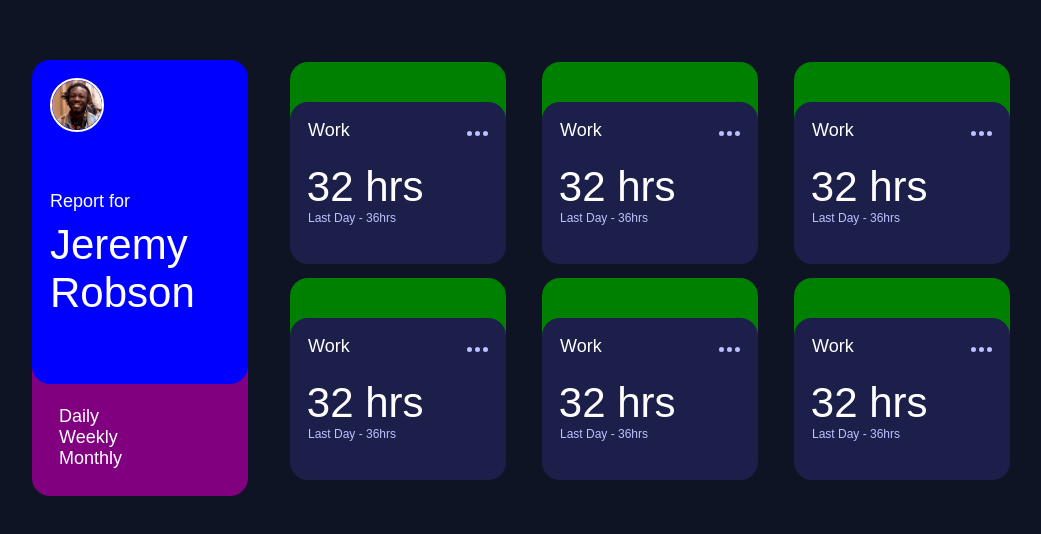
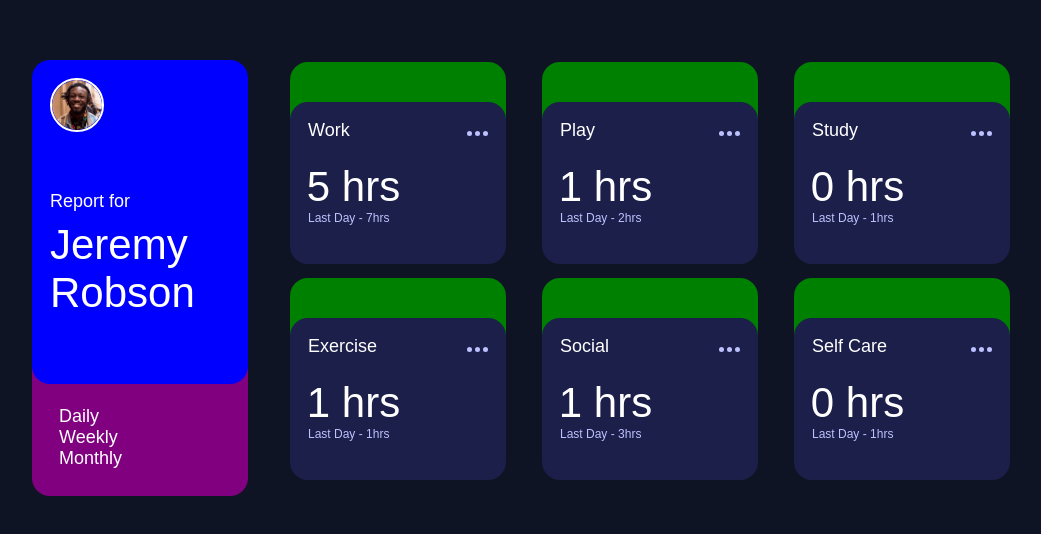
Before and after one commit to Xize-Wu/time-tracking-dashboard, a React (Vite) app: page / in a window 1280 px wide. Shown: the part 140-674 px from the top of the page, without its empty margins (144-1185 px from the left). Built offline with nearby package versions, Linux system fonts and the light colour scheme; the HTML template or start-up script is replaced by a standard one.

Commit message:
read json file and pass data into activity components

```diff
--- a/src/component/ActivityList.tsx
+++ b/src/component/ActivityList.tsx
@@ -1,3 +1,4 @@
+import { useState, useEffect } from "react";
 import { styled } from "styled-components";
 import ActivityComponent from "./activityList/ActivityComponent";
 
@@ -7,7 +8,6 @@ const StyledList = styled.ul`
   grid-template-columns: repeat(3, 1fr);
   gap: 2rem;
   @media (max-width: 768px) {
-
     padding-top: 2rem;
     padding-left: 0rem;
     min-width: 100%;
@@ -16,14 +16,23 @@ const StyledList = styled.ul`
 `;
 
 function ActivityList() {
+  const [activityArr, setActivityArr] = useState([]);
+
+
+  useEffect(() => {
+    fetch("../../data.json")
+      .then((res) => res.json())
+      .then((json) => setActivityArr(json))
+      .catch((err) => {
+        console.error("Error fetching activity data.");
+        console.error(err);
+      });
+  }, []);
   return (
     <StyledList>
-      <ActivityComponent />
-      <ActivityComponent />
-      <ActivityComponent />
-      <ActivityComponent />
-      <ActivityComponent />
-      <ActivityComponent />
+    {activityArr.map((ele, index) => (
+      <ActivityComponent key={index} activityItem={ele} />
+    ))}
     </StyledList>
   );
 }
--- a/src/component/activityList/ActivityComponent.tsx
+++ b/src/component/activityList/ActivityComponent.tsx
@@ -45,14 +45,30 @@ const StyledContent = styled.div`
     background-color: var(--hover-activity-background-color);
 
 `
+interface TimeFrameConfig {
+  Day: 'daily',
+  Month: 'monthly',
+  Week: 'weekly',
+}
 
-function ActivityComponent() {
-  const {period} = useActivity();
+const TimeFrame:TimeFrameConfig= {
+  Day: 'daily',
+  Month: 'monthly',
+  Week: 'weekly',
+}
+
+function ActivityComponent(props) {
+  const { period } = useActivity() as { period: 'Day' | 'Month' | 'Week' };
+  const timeFrameValue: 'daily' | 'monthly' | 'weekly' = TimeFrame[period];
+  const {activityItem} = props;
+  // console.log(testObj)
+  console.log(activityItem)
+
   return (
     <StyledCard>
       <StyledContent>
         <StyledActivityName>
-          <div>Work</div>
+          <div>{activityItem.title}</div>
           <div>
             <svg width="21" height="5" xmlns="http://www.w3.org/2000/svg">
               <path
@@ -63,8 +79,8 @@ function ActivityComponent() {
             </svg>
           </div>
         </StyledActivityName>
-        <StyledTime>32 hrs</StyledTime>
-        <StyledTimeAccu>Last {period} - 36hrs</StyledTimeAccu>
+        <StyledTime>{activityItem["timeframes"][timeFrameValue]["current"]} hrs</StyledTime>
+        <StyledTimeAccu>Last {period} - {activityItem["timeframes"][timeFrameValue]["previous"]}hrs</StyledTimeAccu>
       </StyledContent>
 
     </StyledCard>
```
